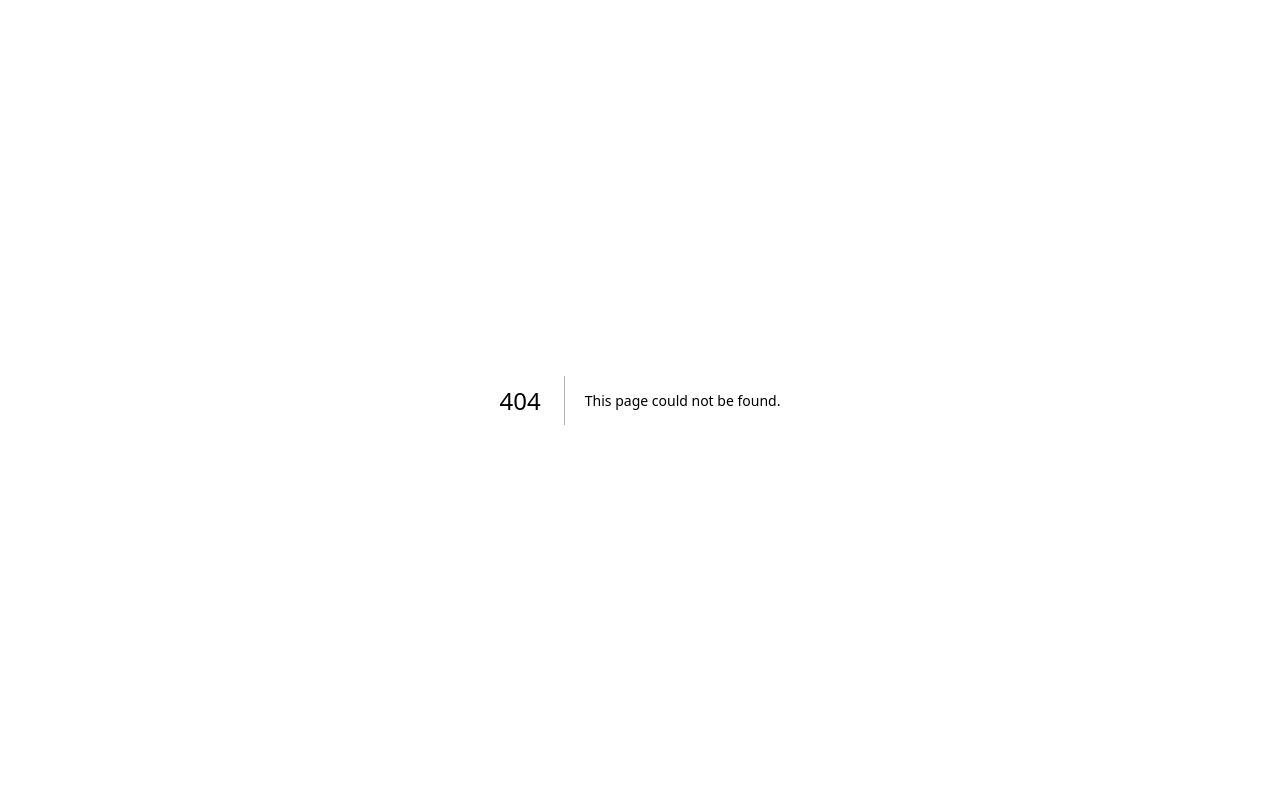
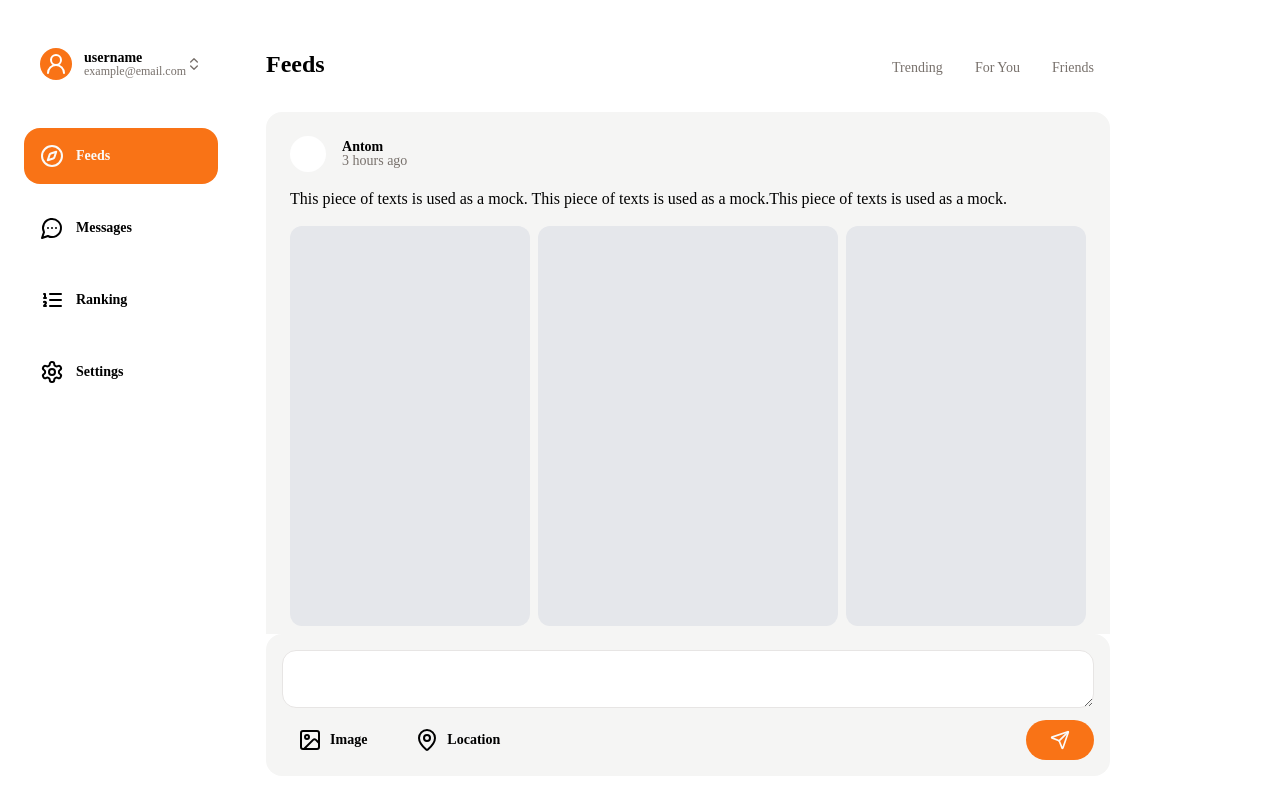
Before and after one commit to Puggo1145/meow-planet-web, a Next.js app: page /feeds in a window 1280 px wide. Before the commit this address had no page. Built offline with nearby package versions, Linux system fonts and the light colour scheme.

Commit message:
fix: 🐛 refactor nav structure

```diff
--- a/app/(main)/_components/left-col/index.tsx
+++ /dev/null
@@ -1,9 +0,0 @@
-import React from 'react'
-
-const index = () => {
-  return (
-    <div>index</div>
-  )
-}
-
-export default index
--- a/app/(main)/_components/left-col/navs.tsx
+++ b/app/(main)/_components/left-col/navs.tsx
@@ -1,39 +1,72 @@
+"use client";
+
+// icons
 import {
   CompassIcon,
   MessageCircleMoreIcon,
   ListOrderedIcon,
-  SettingsIcon
+  SettingsIcon,
 } from "lucide-react"
+// hooks
+import { usePathname } from "next/navigation";
+// utils
+import { cn } from "@/lib/utils";
+import Link from "next/link";
+// types
+import type { LucideIcon } from "lucide-react";
 
-const Navs: React.FC = () => {
-  const mockNavs = [
+
+interface Nav {
+  icon: LucideIcon;
+  text: string;
+  href: string;
+}
+
+const navs: Nav[] = [
   {
     icon: CompassIcon,
-      text: "Feeds"
+    text: "Feeds",
+    href: "/feeds"
   },
   {
     icon: MessageCircleMoreIcon,
-      text: "Messages"
+    text: "Messages",
+    href: "/messages"
   },
   {
     icon: ListOrderedIcon,
-      text: "Ranking"
+    text: "Ranking",
+    href: "/ranking"
   },
   {
     icon: SettingsIcon,
-      text: "Settings"
+    text: "Settings",
+    href: "/settings"
   }
 ]
 
+const Navs: React.FC = () => {
+  const pathname = usePathname();
+
   return (
-    <div className="flex flex-col gap-y-4 mt-6">
-      {mockNavs.map((nav, index) => (
-        <div key={index} className="flex items-center gap-x-3 p-4 cursor-pointer hover:bg-secondary rounded-2xl">
+    <ul className="flex flex-col gap-y-4 mt-6">
+      {navs.map((nav, index) => (
+        <Link
+          key={index}
+          href={nav.href}
+        >
+          <li
+            className={cn(
+              "flex items-center gap-x-3 p-4 cursor-pointer hover:bg-secondary rounded-2xl",
+              pathname === nav.href && "bg-primary text-primary-foreground hover:bg-primary"
+            )}
+          >
             <nav.icon size={24} />
             <p className="text-sm font-bold">{nav.text}</p>
-        </div>
+          </li>
+        </Link>
       ))}
-    </div>
+    </ul>
   )
 }
 
--- /dev/null
+++ b/app/(main)/feeds/page.tsx
@@ -0,0 +1,25 @@
+import {
+  MainContainer,
+  RightContainer
+} from "@/components/containers/main-page-containers"
+// components
+import FeedsHeader from "../_components/feeds/feeds-header"
+import FeedsList from "../_components/feeds/feeds-list"
+import FeedsReply from "../_components/feeds/feeds-reply"
+
+const FeedsPage = () => {
+  return (
+    <>
+      <MainContainer>
+        <FeedsHeader />
+        <FeedsList />
+        <FeedsReply />
+      </MainContainer>
+      <RightContainer>
+
+      </RightContainer>
+    </>
+  )
+}
+
+export default FeedsPage
--- a/app/(main)/layout.tsx
+++ b/app/(main)/layout.tsx
@@ -1,9 +1,17 @@
-import { ComponentProps } from "react"
+import { LeftContainer } from "@/components/containers/main-page-containers"
+import Avatar from "./_components/left-col/avatar"
+import Navs from "./_components/left-col/navs"
+// types
+import type { ComponentProps } from "react"
 
 const MainLayout = ({ children }: ComponentProps<'div'>) => {
   return (
     <div className="max-w-[1440px] w-full h-screen mx-auto flex">
-        {children}
+      <LeftContainer>
+        <Avatar />
+        <Navs />
+      </LeftContainer>
+      {children}
     </div>
   )
 }
--- /dev/null
+++ b/app/(main)/messages/page.tsx
@@ -0,0 +1,7 @@
+const MessagesPage = () => {
+  return (
+    <div>MessagesPage</div>
+  )
+}
+
+export default MessagesPage
--- a/app/(main)/page.tsx
+++ /dev/null
@@ -1,33 +0,0 @@
-// ui
-import {
-  LeftContainer,
-  MainContainer,
-  RightContainer
-} from "@/components/containers/main-page-containers"
-// components
-import Avatar from "./_components/left-col/avatar"
-import Navs from "./_components/left-col/navs"
-import FeedsHeader from "./_components/feeds/feeds-header"
-import FeedsReply from "./_components/feeds/feeds-reply"
-import FeedsList from "./_components/feeds/feeds-list"
-
-const MainPage = () => {
-  return (
-    <div className="flex w-full h-full">
-      <LeftContainer>
-        <Avatar />
-        <Navs />
-      </LeftContainer>
-      <MainContainer>
-        <FeedsHeader />
-        <FeedsList />
-        <FeedsReply />
-      </MainContainer>
-      <RightContainer>
-
-      </RightContainer>
-    </div>
-  )
-}
-
-export default MainPage
--- /dev/null
+++ b/app/(main)/ranking/page.tsx
@@ -0,0 +1,9 @@
+import React from 'react'
+
+const RankingPage = () => {
+  return (
+    <div>RankingPage</div>
+  )
+}
+
+export default RankingPage
--- /dev/null
+++ b/app/(main)/settings/page.tsx
@@ -0,0 +1,7 @@
+const SettingsPage = () => {
+  return (
+    <div>SettingsPage</div>
+  )
+}
+
+export default SettingsPage
--- a/types/lucide-icon.ts
+++ /dev/null
@@ -1,4 +0,0 @@
-import type { ForwardRefExoticComponent, RefAttributes } from "react"
-import type { LucideProps } from "lucide-react"
-
-export type LucideIcon = ForwardRefExoticComponent<Omit<LucideProps, "ref"> & RefAttributes<SVGSVGElement>>
```
Lines whose indentation alone changed are shown as unchanged.
